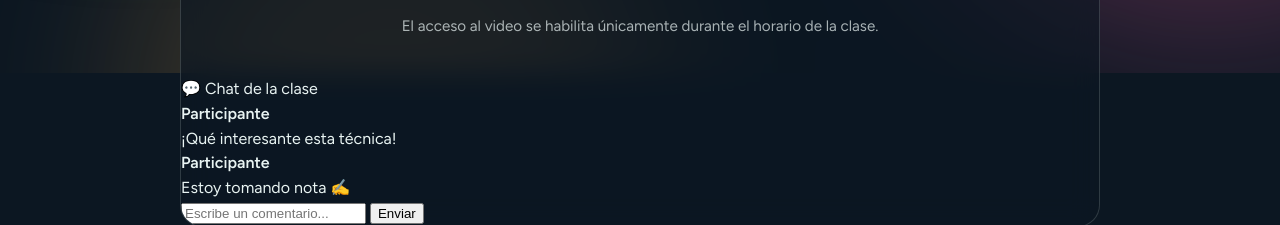
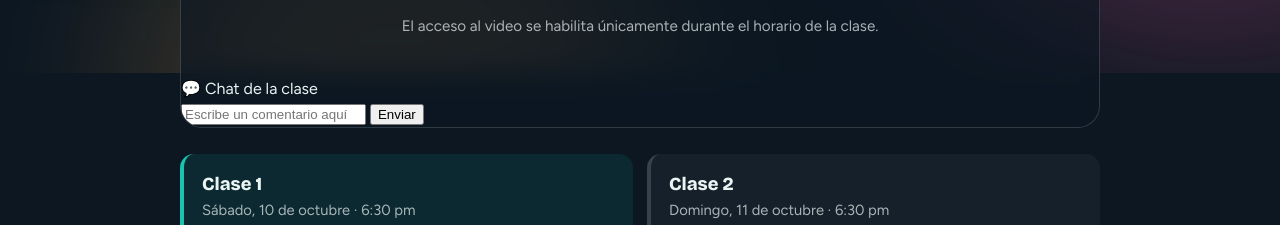
Before and after one commit to ResinLabAcademy/App-resina, a plain HTML site: page index.html in a window 1280 px wide. Shown: the part 727-952 px from the top of the page. Drawn offline with nearby package versions, Linux system fonts and the light colour scheme.

Commit message:
Update index.html

```diff
--- a/index.html
+++ b/index.html
@@ -113,24 +113,13 @@ footer{position:relative;z-index:1;text-align:center;padding:0 20px 40px;font-si
     💬 Chat de la clase
   </div>
 
-  <div id="chatMessages" class="chat-messages">
-    <div class="chat-message">
-      <strong>Participante</strong>
-      <p>¡Qué interesante esta técnica!</p>
-    </div>
-
-    <div class="chat-message">
-      <strong>Participante</strong>
-      <p>Estoy tomando nota ✍️</p>
-    </div>
-  </div>
 
   <form id="chatForm" class="chat-form">
     <input
       id="chatInput"
       type="text"
-      placeholder="Escribe un comentario..."
-      maxlength="200"
+      placeholder="Escribe un comentario aquí"
+      maxlength="300"
       autocomplete="off"
     >
 
```
